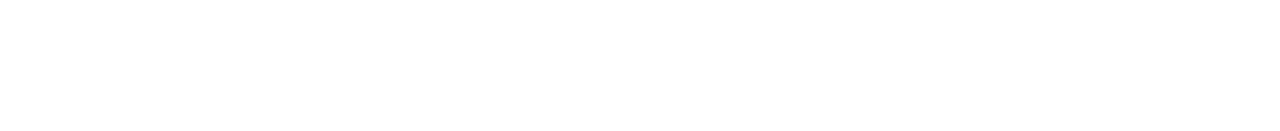
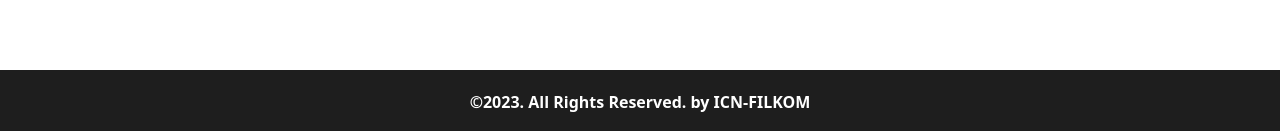
Before and after one commit to Daffadon/IoTHR-frontend, a React (Vite) app: page /signup in a window 1280 px wide. Shown: the part 730-861 px from the top of the page. Before the commit the page ends 800 px from the top, so only its background shows below. Built offline with nearby package versions, Linux system fonts and the light colour scheme; no server answers.

Commit message:
change footer and error catching in signup

```diff
--- a/src/components/appbar/Footer.tsx
+++ b/src/components/appbar/Footer.tsx
@@ -1,7 +1,9 @@
+import { Link } from 'react-router-dom';
+
 const Footer = () => {
   return (
-    <footer className="flex justify-center items-center text-white text-lg font-bold min-h-[5vh] bg-[#1E1E1E] py-5">
-      <p>ICN-FILKOM&#169;2023</p>
+    <footer className="flex justify-center items-center text-white text-base font-semibold min-h-[5vh] bg-[#1E1E1E] py-5">
+      <Link to={'https://icn-filkom.ub.ac.id'}>&#169;2023. All Rights Reserved. by ICN-FILKOM</Link>
     </footer>
   );
 };
--- a/src/components/layout/GuestLayout.tsx
+++ b/src/components/layout/GuestLayout.tsx
@@ -11,7 +11,7 @@ const GuestLayout: React.FC<GuestLayoutProp> = ({ children }) => {
     <>
       <Navbar />
       {children}
-      {/* <Footer /> */}
+      <Footer />
     </>
   );
 };
--- a/src/pages/Signup.tsx
+++ b/src/pages/Signup.tsx
@@ -9,6 +9,7 @@ import { BsArrowLeft } from 'react-icons/bs';
 const Signup = () => {
   const navigate = useNavigate();
   const { setTokenToLocal, setUser } = useUserContext();
+  const [msg, setMsg] = useState<string[] | null>(null);
   const [form, setForm] = useState<signupFormType>({
     email: '',
     username: '',
@@ -19,8 +20,11 @@ const Signup = () => {
   const signupHandler = async (e: FormEvent<HTMLFormElement>) => {
     e.preventDefault();
     try {
+      if (form.password !== form.rePassword) {
+        setMsg(['Your Password and Repeat Password Not Match']);
+        return;
+      }
       const data = await axiosClient.post('/signup', { form });
-
       setTokenToLocal('');
       setUser({ name: '', role: '', validated: false });
 
@@ -36,6 +40,10 @@ const Signup = () => {
           className="flex flex-col justify-center items-center text-white min-h-[60vh] w-[20em] bg-blue-700 rounded-xl py-10 px-16"
           onSubmit={signupHandler}>
           <h1 className="mb-5 font-bold text-xl text-white">Signup</h1>
+          {msg &&
+            msg.map((msg) => {
+              return <p>{msg}</p>;
+            })}
           <label htmlFor="email" className="text-lg">
             Email
           </label>
```
